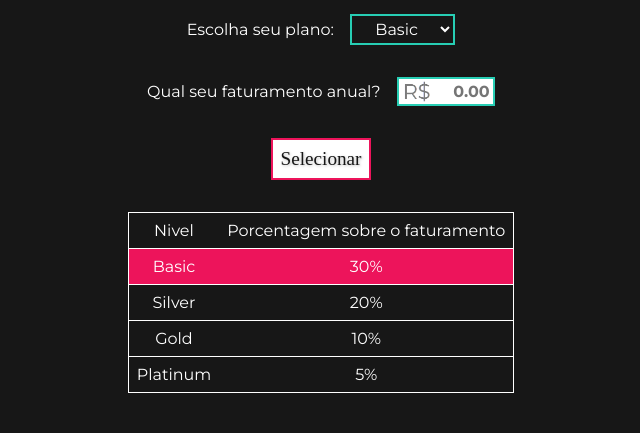
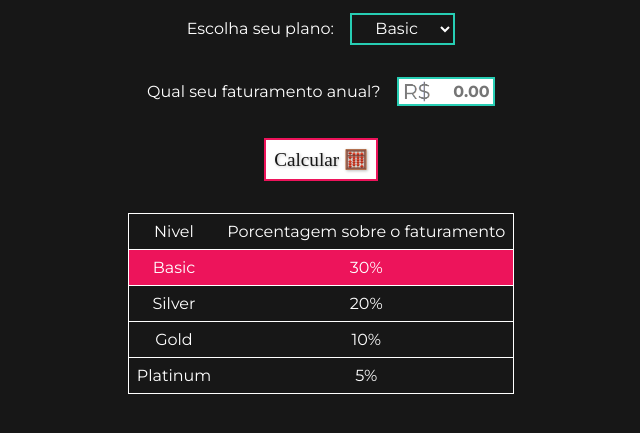
Before and after one commit to thidematos/fiap-studio, a plain HTML site: page index.html in a window 1280 px wide. Shown: the part 215-648 px from the top of the page, without its empty margins (319-959 px from the left). Drawn offline with Linux system fonts and the light colour scheme; a web font is replaced by a local one.

Commit message:
Update index.html

```diff
--- a/index.html
+++ b/index.html
@@ -28,7 +28,7 @@
         placeholder="0.00"
       />
     </div>
-    <button class="summit">Selecionar</button>
+    <button class="summit">Calcular 🧮</button>
 
     <table class="table">
       <tr class="tableRow">
```
